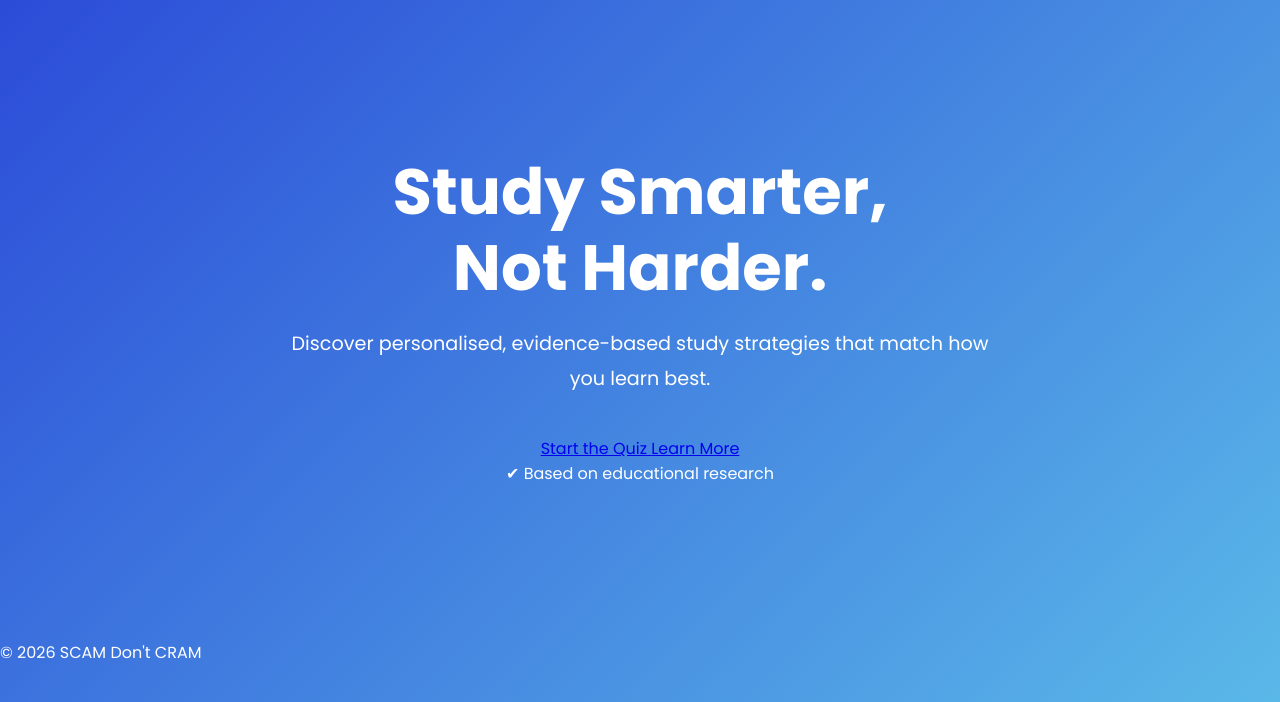
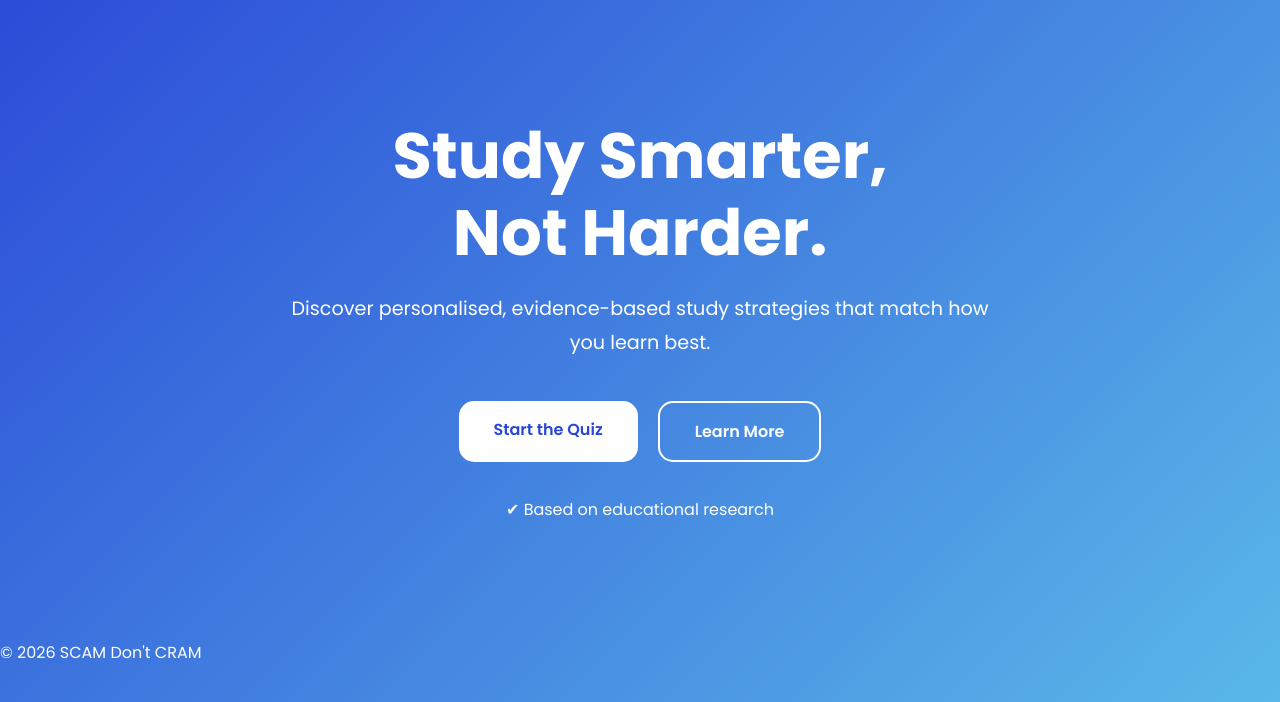
Before and after one commit to HiddenOffence/SCAM_1.0, a Flask app: page / in a window 1280 px wide. Shown: the part 98-800 px from the top of the page. Run offline with Flask 3, Linux system fonts and the light colour scheme.

Commit message:
editing buttons

```diff
--- a/static/style.css
+++ b/static/style.css
@@ -131,3 +131,35 @@ body{
     line-height: 1.8;
     margin-bottom: 40px;
 }
+
+.hero-buttons {
+    display: flex;
+    justify-content: center;
+    gap: 20px;
+    margin-bottom: 35px;
+}
+
+.btn-primary,
+.btn-secondary {
+    text-decoration: none;
+    padding: 16px 35px;
+    border-radius: 15px;
+    font-weight: 600;
+    transition: .3s;
+}
+
+.btn-primary {
+    background: white;
+    color: var(--primary-blue);
+}
+
+.btn-secondary {
+    border: 2px solid white;
+    color: white;
+}
+
+.btn-primary:hover,
+.btn-secondary:hover {
+    transform: translateY(-4px);
+    box-shadow: var(--shadow);
+}
```
